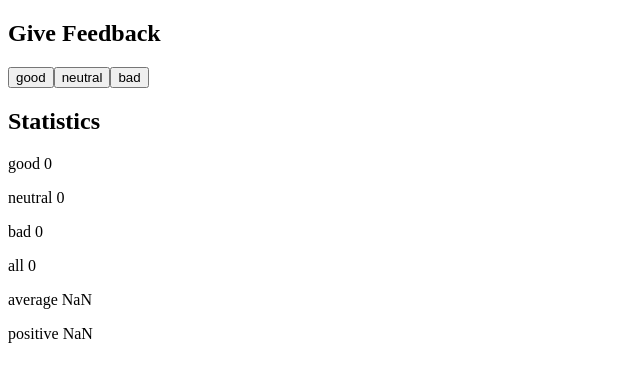
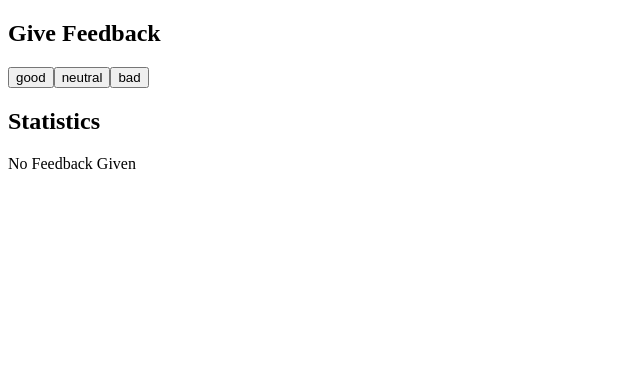
Before and after one commit to spar931/FullStackCourse---React-NodeJS-TypeScript, a React (Create React App) app in the folder unicafe/: page / in a window 1280 px wide. Shown: the top 382 px of the page, without its empty margins (0-640 px from the left). Built offline with nearby package versions, Linux system fonts and the light colour scheme.

Commit message:
exercise 1.9 - only display statistics only once feedback has been gathered

```diff
--- a/unicafe/src/App.js
+++ b/unicafe/src/App.js
@@ -2,11 +2,21 @@
 import { useState } from 'react'
 import Button from './Button'
 
-const Statistics = ({text, statistic}) => {
+const Statistics = ({stat1, stat2, stat3}) => {
+    if ((stat1 + stat2 + stat3) > 0) {
+        return (
+            <div>
+                <p>good {stat1}</p>
+                <p>neutral {stat2}</p>
+                <p>bad {stat3}</p>
+                <p>all {stat1 + stat2 + stat3}</p>
+                <p>average {((stat1 * 1) + (stat2 * 0) + (stat3 * -1)) / (stat1 + stat2 + stat3)}</p>
+                <p>positive {(stat1 / (stat2 + stat3 + stat1)) * 100}</p>
+            </div>
+        )
+    }
     return (
-        <div>
-            <p>{text} {statistic}</p>
-        </div>
+        <div><p>No Feedback Given</p></div>
     )
 }
 
@@ -23,12 +33,7 @@ const App = () => {
         <Button text='neutral' onClick={() => setNeutral(neutral + 1)} />
         <Button text='bad' onClick={() => setBad(bad + 1)} />
         <h2>Statistics</h2>
-        <Statistics text='good' statistic={good}/>
-        <Statistics text='neutral' statistic={neutral}/>
-        <Statistics text='bad' statistic={bad}/>
-        <Statistics text='all' statistic={good + neutral + bad}/>
-        <Statistics text='average' statistic={((good * 1) + (neutral * 0) + (bad * -1)) / (good + neutral + bad)}/>
-        <Statistics text='positive' statistic={(good / (neutral + bad + good)) * 100}/>
+        <Statistics stat1={good} stat2={neutral} stat3={bad}/>
     </div>
   )
 }
```
